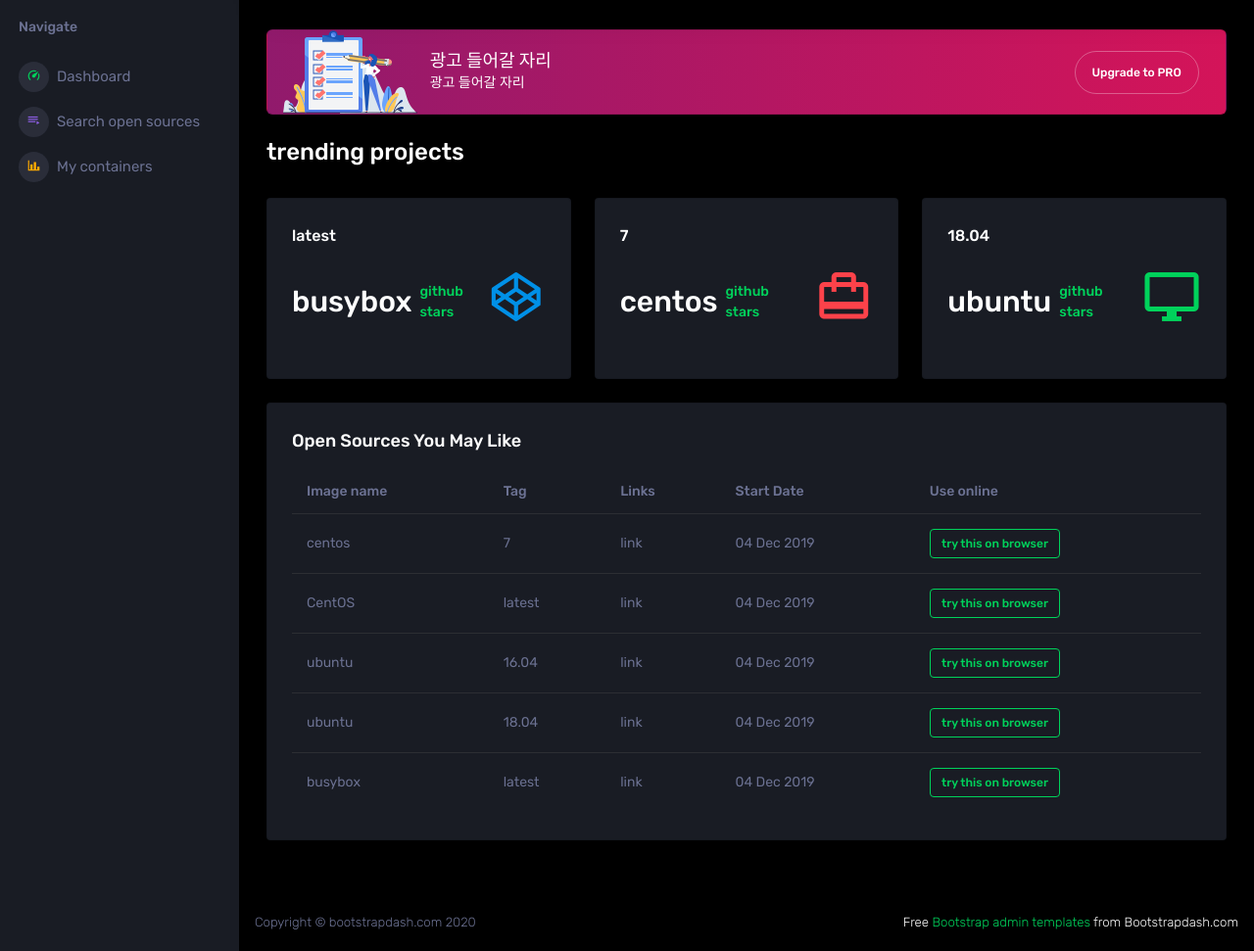
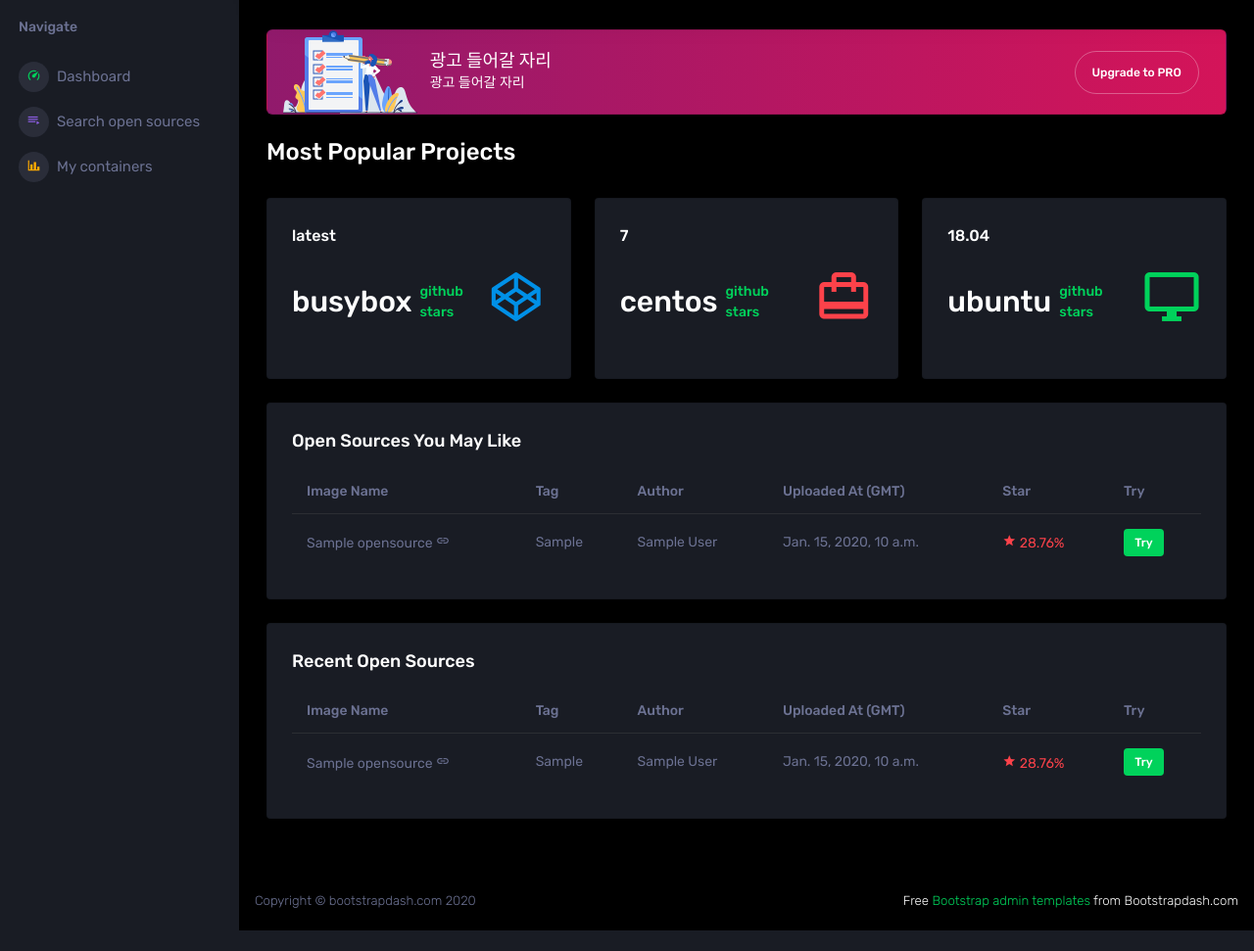
Before and after one commit to zzxx3081/trythisonbrowser, a Django app: page / in a window 1280 px wide. Shown: the part 70-1041 px from the top of the page at 98% size. After the commit the page ends 1020 px from the top, so only its background shows below. Run offline with Django 4.2, Linux system fonts and the light colour scheme; tables that the repository leaves empty hold one stand-in row (values such as "Sample post"); some libraries are stand-ins or nearby versions.

Commit message:
normal login

```diff
--- a/ttob_server/ttob_app/templates/index.html
+++ b/ttob_server/ttob_app/templates/index.html
@@ -29,7 +29,7 @@
             </div>
             <div class ="row">
                 <div class="col-sm-4 grid-margin">
-                    <h3>trending projects</h3>
+                    <h3>Most Popular Projects</h3>
                 </div>
             </div>
             <div class="row">
@@ -97,67 +97,70 @@
                       <table class="table">
                         <thead>
                           <tr>
-                            <th> Image name </th>
-                            <th> Tag </th>
-                            <th> Links </th>
-                            <th> Start Date </th>
-                            <th> Use online </th>
+                            <th>Image Name</th>
+                            <th>Tag</th>
+                            <th>Author</th>
+                            <th>Uploaded At (GMT)</th>
+                            <th>Star</th>
+                            <th>Try</th>
                           </tr>
                         </thead>
                         <tbody>
+                          {% for open_source in open_sources %}
                           <tr>
-                            <td> centos </td>
-                            <td> 7 </td>
-                            <td> link </td>
-                            <td> 04 Dec 2019 </td>
-                            <td>
-                              <div class="badge badge-outline-success">try this on browser</div>
-                            </td>
+                            <td>{{open_source.projectname}} <i class="mdi mdi-link"></i></td>
+                            <td>{{open_source.tag}}</td>
+                            <td>{{open_source.author}}</td>
+                            <td>{{open_source.uploaded_at}}</td>
+                            <td class="text-danger"><i class="mdi mdi-star"></i> 28.76% </td>
+                            <td><a href="{% url 'container' open_source.fullname %}"><label class="badge badge-success">Try</label></a></td>
                           </tr>
-                          <tr>
-                            <td> CentOS </td>
-                            <td> latest </td>
-                            <td> link </td>
-                            <td> 04 Dec 2019 </td>
-                            <td>
-                              <div class="badge badge-outline-success">try this on browser</div>
-                            </td>
-                          </tr>
-                          <tr>
-                            <td> ubuntu </td>
-                            <td> 16.04 </td>
-                            <td> link </td>
-                            <td> 04 Dec 2019 </td>
-                            <td>
-                              <div class="badge badge-outline-success">try this on browser</div>
-                            </td>
-                          </tr>
-                          <tr>
-                            <td> ubuntu </td>
-                            <td> 18.04 </td>
-                            <td> link </td>
-                            <td> 04 Dec 2019 </td>
-                            <td>
-                                <div class="badge badge-outline-success">try this on browser</div>
-                            </td>
-                          </tr>
-                          <tr>
-                            <td> busybox </td>
-                            <td> latest </td>
-                            <td> link </td>
-                            <td> 04 Dec 2019 </td>
-                            <td>
-                              <div class="badge badge-outline-success">try this on browser</div>
-                            </td>
-                          </tr>
+                          {% endfor %}
                         </tbody>
                       </table>
                     </div>
                   </div>
                 </div>
+                <br/>
+                <div class="card">
+                  <div class="card-body">
+                    <h4 class="card-title">Recent Open sources</h4>
+                    <div class="table-responsive">
+                      <table class="table">
+                        <thead>
+                          <tr>
+                            <th>Image Name</th>
+                            <th>Tag</th>
+                            <th>Author</th>
+                            <th>Uploaded At (GMT)</th>
+                            <th>Star</th>
+                            <th>Try</th>
+                          </tr>
+                        </thead>
+                        <tbody>
+                          {% for open_source in open_sources %}
+                          <tr>
+                            <td>{{open_source.projectname}} <i class="mdi mdi-link"></i></td>
+                            <td>{{open_source.tag}}</td>
+                            <td>{{open_source.author}}</td>
+                            <td>{{open_source.uploaded_at}}</td>
+                            <td class="text-danger"><i class="mdi mdi-star"></i> 28.76% </td>
+                            <td><a href="{% url 'container' open_source.fullname %}"><label class="badge badge-success">Try</label></a></td>
+                          </tr>
+                          {% endfor %}
+                        </tbody>
+                      </table>
+                    </div>
+                  </div>
+                </div>
+
               </div>
             </div>
           </div>
+
+
+
+
           <!-- content-wrapper ends -->
           <!-- partial:partials/_footer.html -->
           <footer class="footer">
--- a/ttob_server/ttob_app/views.py
+++ b/ttob_server/ttob_app/views.py
@@ -20,13 +20,10 @@
 # docker must be installed
 client = docker.from_env()
 
-ps_table = []
-
 def LikeView(request, fullname):
     print("into views")
     print(fullname)
     opensource = get_object_or_404(OpenSource, fullname=fullname)
-
 
     re = opensource.likes.filter(username=request.user.username)
 
@@ -46,7 +43,9 @@
   return list( seen_twice )
 
 def index(request):
-    return render(request, 'index.html')
+    open_sources = OpenSource.objects.all()
+
+    return render(request, 'index.html', {'open_sources':open_sources})
 
 def listimg(request):
     # get all open source images
@@ -140,9 +139,24 @@
     return HttpResponseRedirect(reverse('user'))
 
 def login(request):
+    if request.method == "POST":
+        username = request.POST['username']
+        password = request.POST['password']
 
+        user = auth.authenticate(
+            request, username=username, password=password
+        )
 
-    return render(request, 'login.html')
+        if user is not None:
+            auth.login(request, user)
+            return redirect('index')
+        else:
+            return render(request, "login.html", {
+                'error': 'Username or Password is incorrect.',
+            })
+    else:
+        return render(request, "login.html")
+
 
 def register(request):
     ## TODO/Exception Handling:duplicate username
```
Also changed, not shown: ttob_server/ttob_app/templates/login.html (+7 -7 lines).
